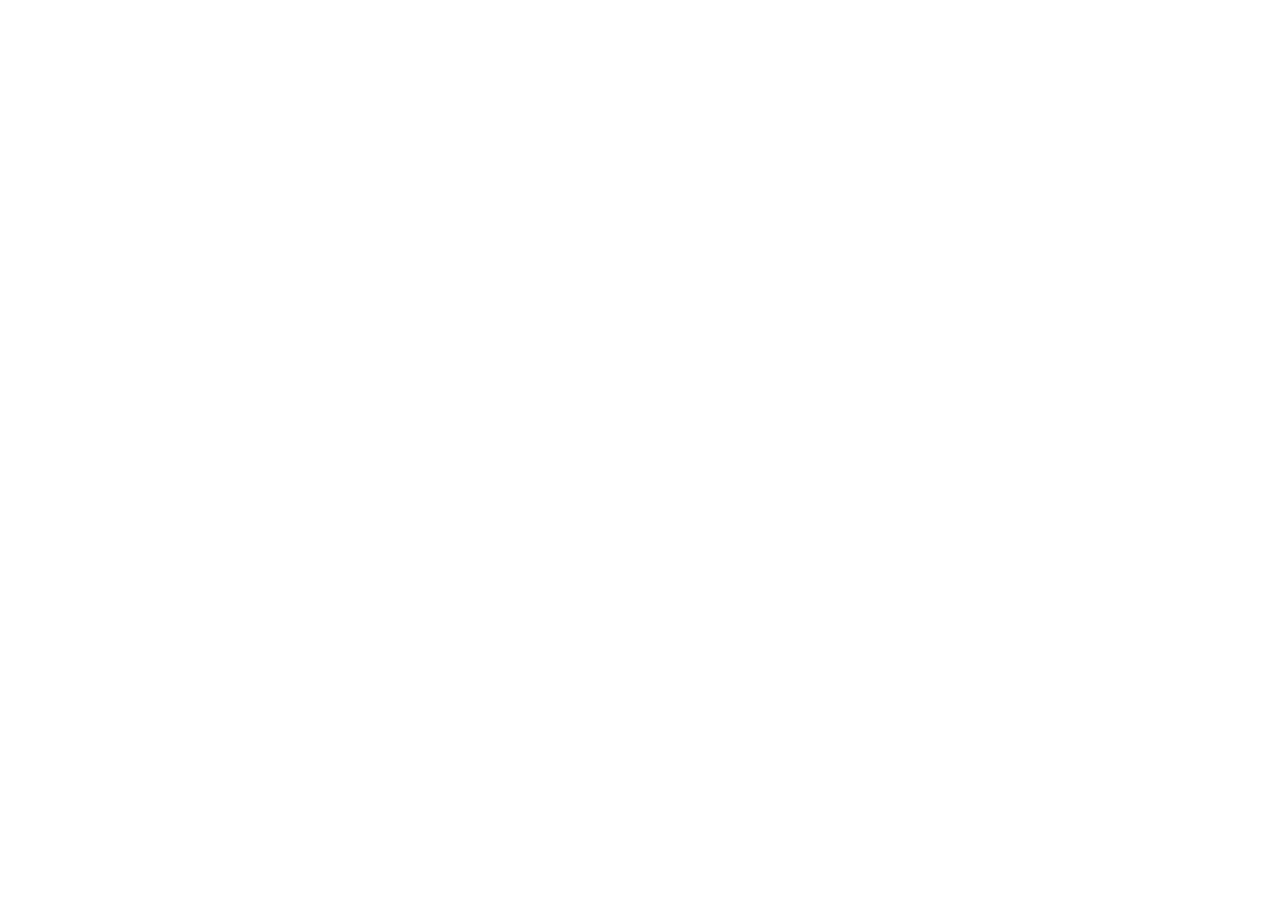
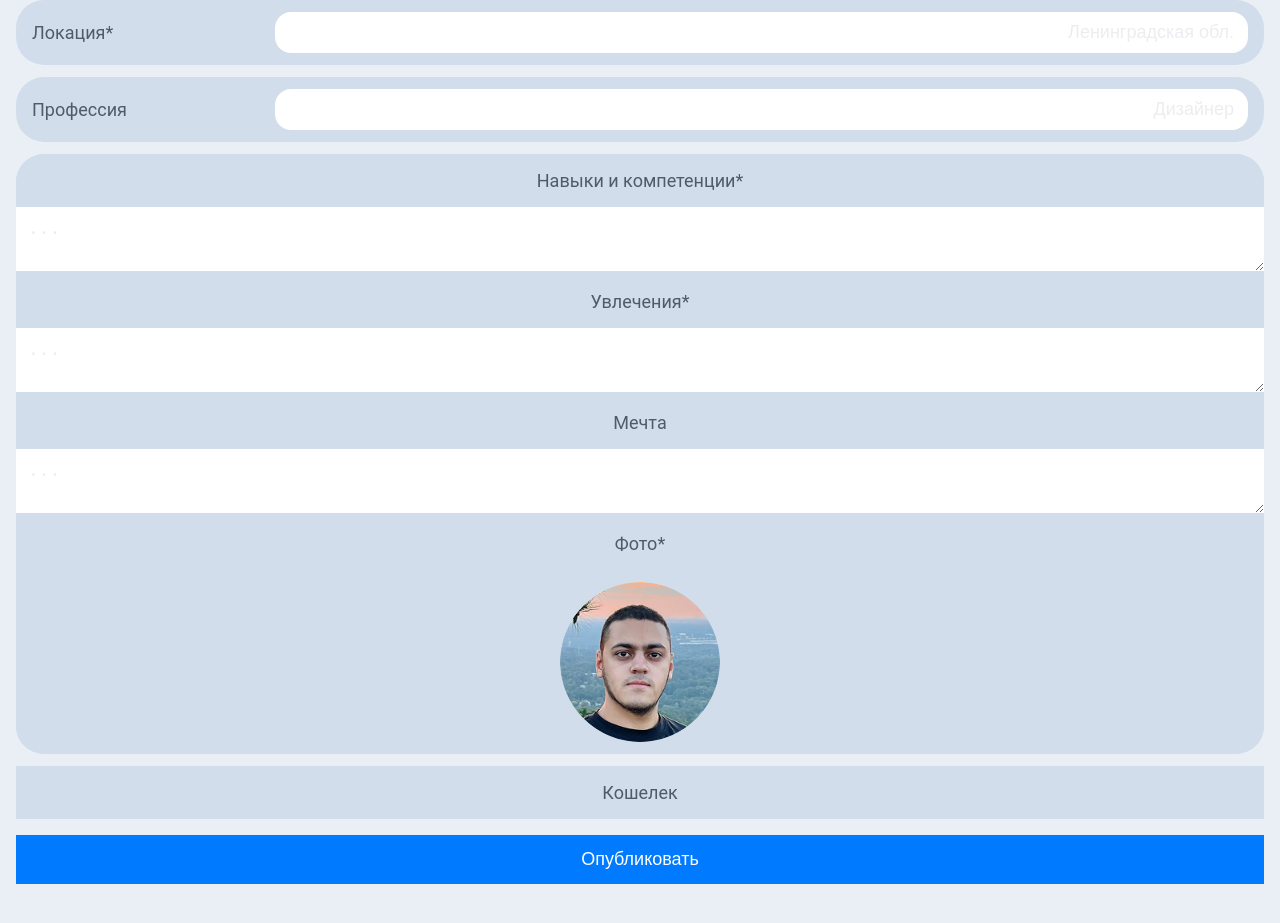
Before and after one commit to Vanequal/react-telegram-webapp, a React (Vite) app: page /editprofilepage in a window 1280 px wide. Before the commit this address had no page. Shown: the part 277-1200 px from the top of the page. Before the commit the page ends 800 px from the top, so only its background shows below. Built offline with nearby package versions, Linux system fonts and the light colour scheme.

Commit message:
edit profile layout

```diff
--- a/src/App.jsx
+++ b/src/App.jsx
@@ -14,6 +14,7 @@ import EditIdeaPageGPT from './pages/EditIdeaPageGPT';
 import TextGPTEditor from './pages/TextGPTEditor';
 import MenuPage from './pages/MenuPage';
 import MyProfile from './pages/MyProfile';
+import EditProfilePage from './pages/EditProfilePage';
 
 import './styles/global.scss';
 
@@ -27,6 +28,12 @@ function App() {
     const initData = tg?.initData;
     const token = sessionStorage.getItem('token');
 
+    if (window.location.hostname === 'localhost') {
+      sessionStorage.setItem('token', 'mock-token');
+      setAuthReady(true);
+      return;
+    }
+
     if (!initData || token) {
       setAuthReady(true);
       return;
@@ -36,6 +43,7 @@ function App() {
       setAuthReady(true);
     });
   }, [dispatch]);
+
 
 
   useEffect(() => {
@@ -58,6 +66,7 @@ function App() {
         <Route path="/textgpteditpage" element={<TextGPTEditor />} />
         <Route path="/menu" element={<MenuPage />} />
         <Route path="/myprofile" element={<MyProfile />} />
+        <Route path="/editprofilepage" element={<EditProfilePage />} />
         <Route path="/discussion/:id" element={<DiscussionPage />} />
       </Routes>
     </Router>
--- a/src/components/UI/MindVaultHeader.jsx
+++ b/src/components/UI/MindVaultHeader.jsx
@@ -10,7 +10,8 @@ const MindVaultHeader = ({
   hideDescription,
   title,
   bgColor,
-  textColor = '#1E88D3'
+  textColor = '#1E88D3',
+  fontSize = '24px'
 }) => {
   const section = useSelector(state => state.section.data);
   const localeTexts = section?.locale_texts;
@@ -22,15 +23,18 @@ const MindVaultHeader = ({
           <i className="mind-vault-header__icon">
             <RiArrowLeftSLine color={"#1E88D3"} size={36} />
           </i>
-          <span className="mind-vault-header__back-text">
+          <span className="mind-vault-header__back-text" >
             {localeTexts?.buttons?.back || 'Назад'}
           </span>
         </div>
-        <h1 className="mind-vault-header__title" style={{ color: textColor }}>
+        <h1
+          className="mind-vault-header__title"
+          style={{ color: textColor, fontSize }}
+        >
           {title || localeTexts?.messages?.title || 'Копилка идей'}
         </h1>
         {!hideSectionTitle && (
-          <p style={{ margin: 0, padding: 0, color: '#1E88D3' }}>
+          <p style={{ margin: 0, padding: 0 }}>
             {section?.theme?.title || 'Заголовок раздела'}
           </p>
         )}
@@ -40,7 +44,7 @@ const MindVaultHeader = ({
         <p
           className="mind-vault-header__description"
           onClick={onDescriptionClick}
-          style={{ cursor: 'pointer' }}
+          style={{ color: textColor, cursor: 'pointer' }}
         >
           {localeTexts?.buttons?.about_tab || 'Подробнее об этой вкладке'}
         </p>
@@ -51,4 +55,5 @@ const MindVaultHeader = ({
 
 
 
+
 export default MindVaultHeader;
--- /dev/null
+++ b/src/pages/EditProfilePage.jsx
@@ -0,0 +1,66 @@
+import React from 'react';
+import MindVaultHeader from '../components/UI/MindVaultHeader';
+import '../styles/EditProfile.scss';
+
+import avatarEditProfile from '../assets/img/avatarEditProfile.png';
+
+const EditProfilePage = () => {
+    return (
+        <div className="edit-profile">
+            <MindVaultHeader
+                onBackClick={() => window.history.back()}
+                hideSectionTitle
+                hideDescription
+                title="Редактировать профиль"
+                bgColor="#EAEFF6"
+                textColor="black"
+                fontSize='16px'
+            />
+
+            <div className="edit-profile__form">
+                <FieldRow label="Имя*" placeholder="Иван" required />
+                <FieldRow label="Фамилия*" placeholder="Иванов" required />
+                <FieldRow label="Год рождения*" placeholder="1975" required />
+                <FieldRow label="Локация*" placeholder="Ленинградская обл." required />
+                <FieldRow label="Профессия" placeholder="Дизайнер" />
+
+                <div className="edit-profile__combined-block">
+                    <div className="section-item">
+                        <div className="section-header">Навыки и компетенции*</div>
+                        <textarea className="section-textarea" placeholder="..."></textarea>
+                    </div>
+
+                    <div className="section-item">
+                        <div className="section-header">Увлечения*</div>
+                        <textarea className="section-textarea" placeholder="..."></textarea>
+                    </div>
+
+                    <div className="section-item">
+                        <div className="section-header">Мечта</div>
+                        <textarea className="section-textarea" placeholder="..."></textarea>
+                    </div>
+
+                    <div className="section-item">
+                        <div className="section-header">Фото*</div>
+                        <div className="section-photo">
+                            <img src={avatarEditProfile} alt="Avatar" className="edit-profile__avatar" />
+                        </div>
+                    </div>
+                </div>
+
+                <div className="edit-profile__wallet">Кошелек</div>
+
+                <button className="edit-profile__submit">Опубликовать</button>
+            </div>
+        </div>
+    );
+};
+
+const FieldRow = ({ label, placeholder }) => (
+    <div className="edit-profile__field-row">
+        <label className="edit-profile__row-label">{label}</label>
+        <input className="edit-profile__row-input" placeholder={placeholder} />
+    </div>
+);
+
+export default EditProfilePage;
--- /dev/null
+++ b/src/styles/EditProfile.scss
@@ -0,0 +1,112 @@
+.edit-profile {
+    background-color: #EAEFF6;
+    min-height: 100vh;
+    font-family: 'Roboto', sans-serif;
+    font-weight: 400;
+    padding-bottom: 40px;
+
+    &__form {
+        padding: 16px;
+    }
+
+    &__field-row {
+        background-color: #D2DDEB;
+        border-radius: 28px;
+        padding: 12px 16px;
+        margin-bottom: 12px;
+        display: flex;
+        align-items: center;
+        justify-content: space-between;
+
+        .edit-profile__row-label {
+            font-size: 18px;
+            color: #4D5B6A;
+            margin-right: 12px;
+            white-space: nowrap;
+        }
+
+        .edit-profile__row-input {
+            background-color: #FFFFFF;
+            border: none;
+            border-radius: 16px;
+            padding: 10px 14px;
+            font-size: 18px;
+            color: #4D5B6A;
+            max-width: 80%;
+            width: 100%;
+            box-sizing: border-box;
+            text-align: right;
+
+            &::placeholder {
+                color: #EBEDF0;
+                text-align: right;
+            }
+        }
+    }
+
+    &__combined-block {
+        background-color: #D2DDEB;
+        border-radius: 28px;
+        margin-bottom: 12px;
+        overflow: hidden;
+
+        .section-header {
+            text-align: center;
+            font-size: 18px;
+            color: #4D5B6A;
+            padding: 16px;
+            background-color: #D2DDEB;
+        }
+
+        .section-textarea {
+            width: 100%;
+            background-color: #FFFFFF;
+            border: none;
+            padding: 12px;
+            font-size: 18px;
+            color: #4D5B6A;
+            min-height: 60px;
+            resize: vertical;
+            border-radius: 0;
+            box-sizing: border-box;
+
+            &::placeholder {
+                color: #EBEDF0;
+            }
+        }
+
+        .section-photo {
+            background-color: #D2DDEB;
+            padding: 12px;
+            text-align: center;
+        }
+    }
+
+    &__avatar {
+        width: 160px;
+        height: 160px;
+        border-radius: 50%;
+        object-fit: cover;
+        display: block;
+        margin: 0 auto;
+    }
+
+    &__wallet {
+        background-color: #D2DDEB;
+        text-align: center;
+        padding: 16px;
+        color: #4D5B6A;
+        font-size: 18px;
+        margin-bottom: 16px;
+    }
+
+    &__submit {
+        width: 100%;
+        background-color: #007AFF;
+        border: none;
+        padding: 14px;
+        font-size: 18px;
+        color: white;
+        cursor: pointer;
+    }
+}
```
Also changed, not shown: src/assets/img/avatarEditProfile.png (added).
